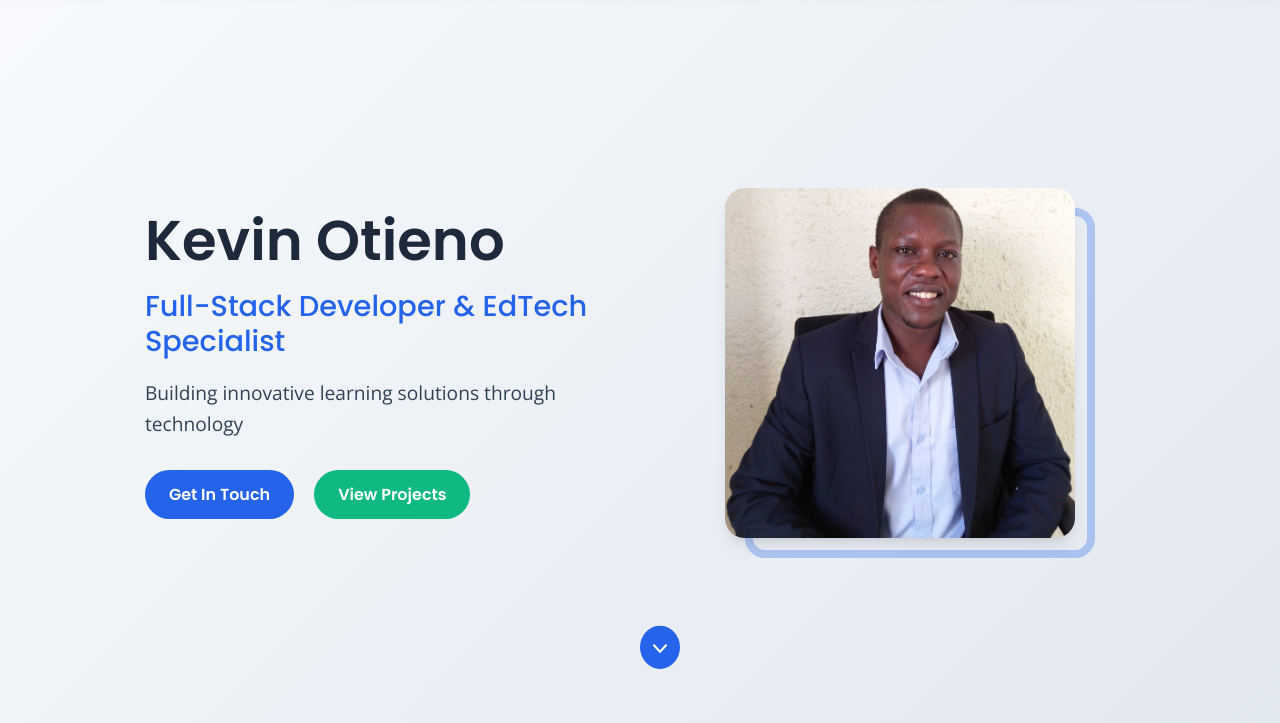
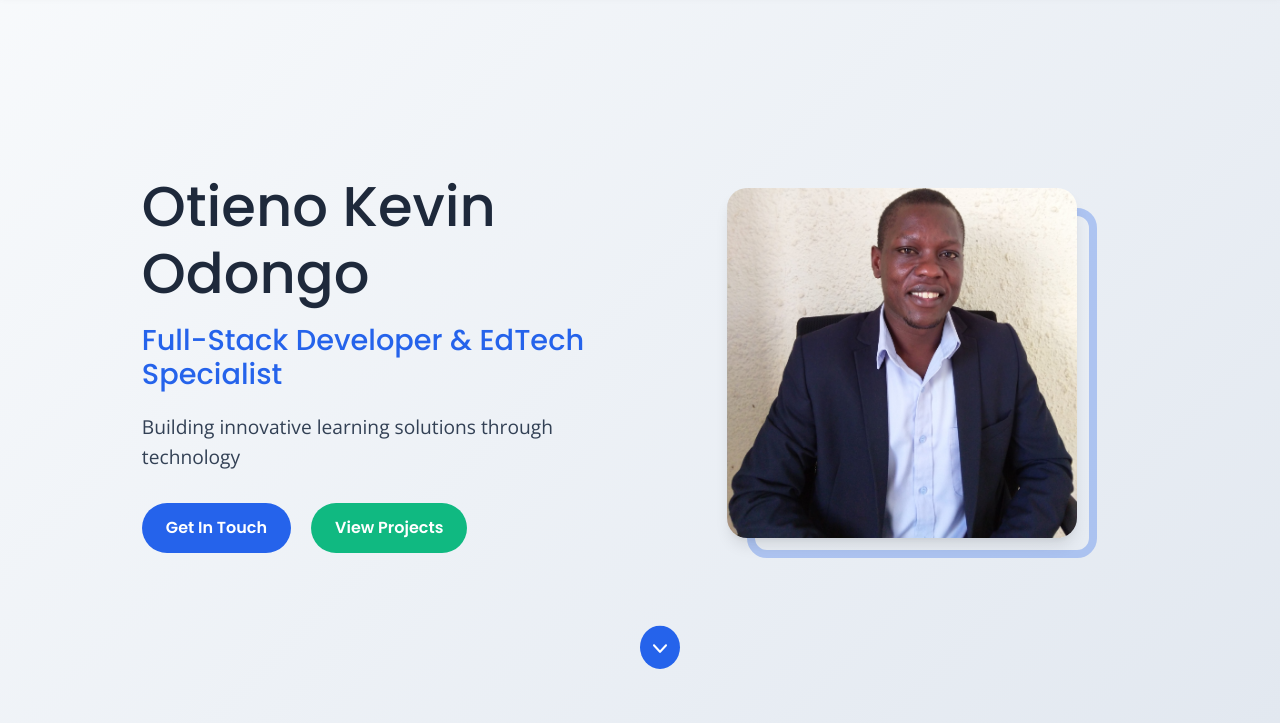
Before and after one commit to kotieno25/kotieno25.github.io, a plain HTML site: page index.html in a window 1280 px wide. Shown: the part 77-800 px from the top of the page. Drawn offline with nearby package versions, Linux system fonts and the light colour scheme.

Commit message:
3rd update

```diff
--- a/index.html
+++ b/index.html
@@ -3,7 +3,7 @@
 <head>
     <meta charset="UTF-8">
     <meta name="viewport" content="width=device-width, initial-scale=1.0">
-    <title>Kevin Otieno | Full-Stack Developer & EdTech Specialist</title>
+    <title> Otieno Kevin Odongo | Full-Stack Developer & EdTech Specialist</title>
     <link rel="stylesheet" href="styles.css">
     <link rel="stylesheet" href="https://cdnjs.cloudflare.com/ajax/libs/font-awesome/6.0.0/css/all.min.css">
     <link href="https://fonts.googleapis.com/css2?family=Poppins:wght@300;400;500;600;700&family=Open+Sans:wght@400;600;700&display=swap" rel="stylesheet">
@@ -31,7 +31,7 @@
     <header class="hero">
         <div class="hero-content">
             <div class="hero-text">
-                <h1 class="animate__animated animate__fadeInDown">Kevin Otieno</h1>
+                <h1 class="animate__animated animate__fadeInDown">Otieno Kevin Odongo</h1>
                 <h2 class="animate__animated animate__fadeInDown animate__delay-1s">Full-Stack Developer & EdTech Specialist</h2>
                 <p class="animate__animated animate__fadeInUp animate__delay-2s">Building innovative learning solutions through technology</p>
                 <div class="hero-buttons animate__animated animate__fadeInUp animate__delay-3s">
@@ -490,6 +490,5 @@
 
     <a href="#" class="back-to-top"><i class="fas fa-arrow-up"></i></a>
 
-    <script src="script.js"></script>
 </body>
 </html>
--- a/styles.css
+++ b/styles.css
@@ -35,7 +35,12 @@ body {
     font-family: 'Open Sans', sans-serif;
     line-height: 1.6;
     color: var(--dark-color);
-    background-color: #adb2f3;
+    background: linear-gradient(
+        45deg,
+         #ffcccc 0%,    /* Red */
+         #ffffcc 50%,   /* Green */
+         #cce6ff 100%   /* Blue */
+    );
     overflow-x: hidden;
 }
 
@@ -49,7 +54,7 @@ body {
 
 h1, h2, h3, h4, h5, h6 {
     font-family: 'Poppins', sans-serif;
-    font-weight: 600;
+    font-weight: 500;
     line-height: 1.2;
     color: var(--dark-color);
 }
```
Also changed, not shown: 1 other file.
